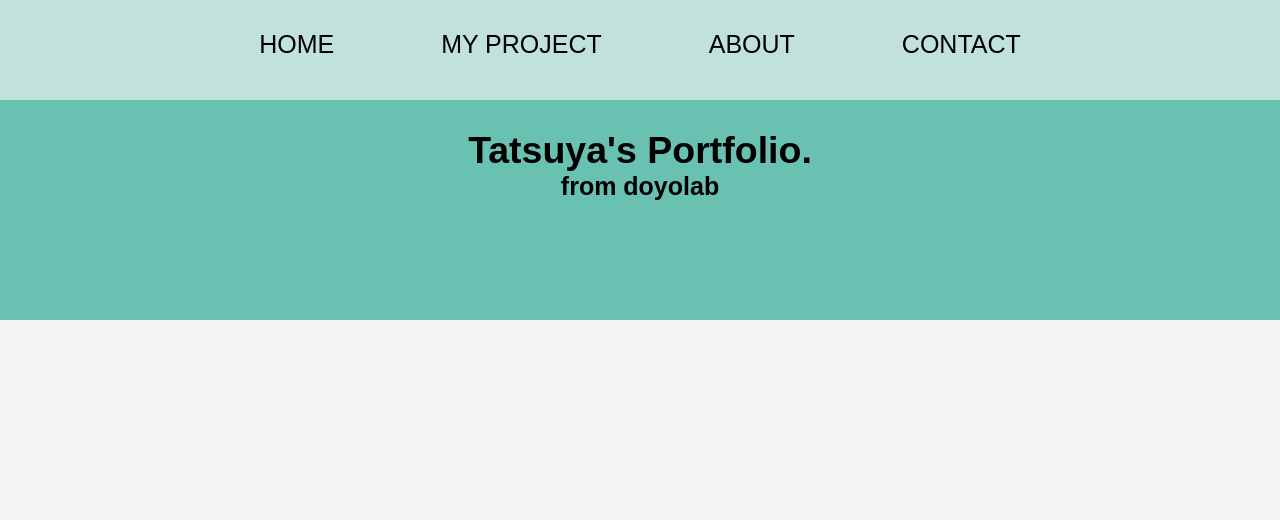
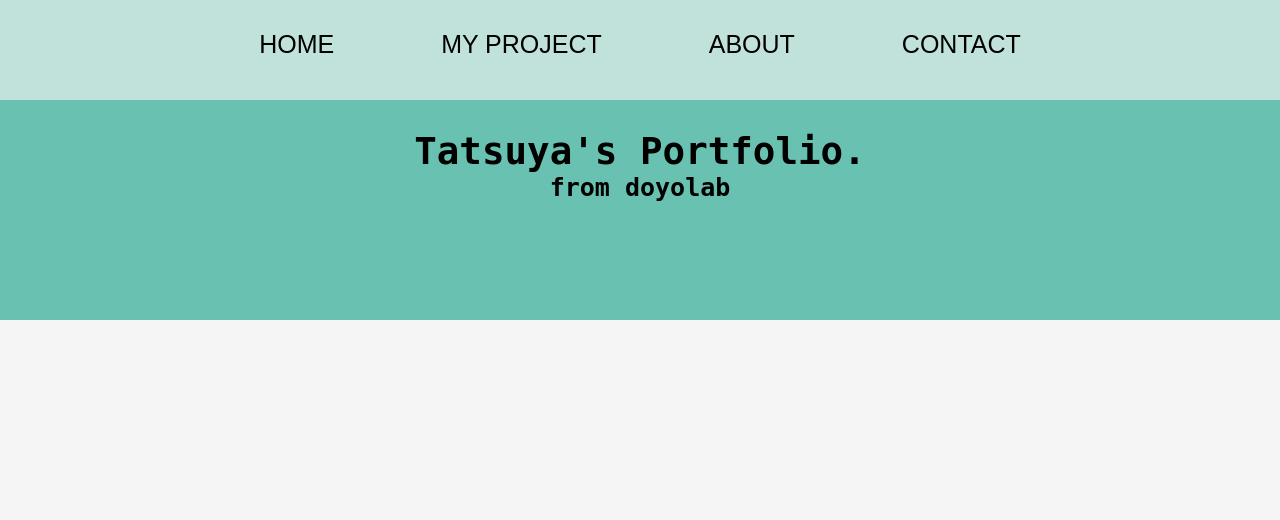
Before and after one commit to kitamitatsuya/doyolab, a PHP site: page / in a window 1280 px wide. Shown: the top 520 px of the page. Run offline with PHP 8.4, Linux system fonts and the light colour scheme.

Commit message:
index.html

```diff
--- a/index.html
+++ b/index.html
@@ -20,6 +20,7 @@
 
 
 
+
 <section id="screen1">
   <br>
 
@@ -28,12 +29,12 @@
        </p>
 
 </section>
-
+  　<br>
 <section id="screen2">
 
 
 </section>
-
+  <br>
 
 <section id="screen3">
 
@@ -41,8 +42,9 @@
 
 
 </section>
+  <br>
+<section id="screen4">
 
-<section id="screen4">
 
 
 
--- a/myhomepaeg.css
+++ b/myhomepaeg.css
@@ -36,7 +36,9 @@ nav {
   width: 100%;
 	height: 100px;
 	background: rgba(245, 245, 245, 0.637);
-  font-family: fantasy;
+  background-attachment: fixed;
+  background-position: center center;
+  font-family:fantasy;
 }
 
 nav li {
@@ -61,7 +63,7 @@ section {
   background-attachment: fixed;
   background-position: center center;
   height: 260px;
-  font-family: fantasy;
+  font-family: monospace;
   padding: 30px 25px;
   bottom: 0;
 }
```
